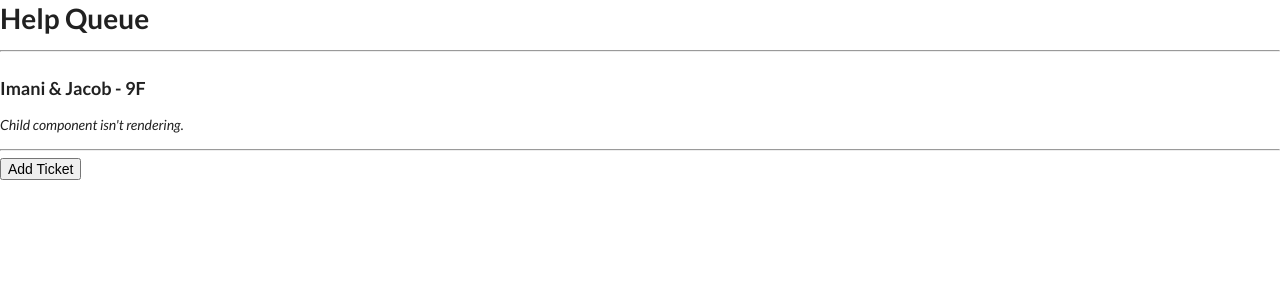
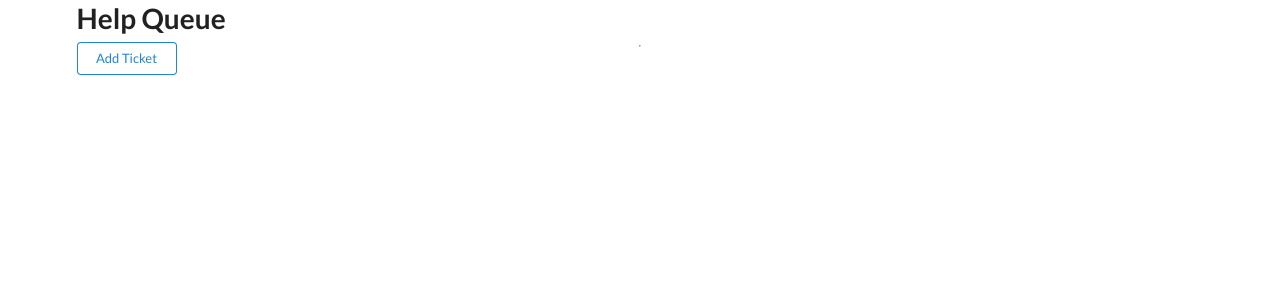
Before and after one commit to wrunion/help-queue-redux-refactor, a React (Create React App) app: page / in a window 1280 px wide. Shown: the top 300 px of the page. Built offline with nearby package versions, Linux system fonts and the light colour scheme.

Commit message:
Style Ticket component, refactor TicketControl for clarity.

```diff
--- a/src/App.css
+++ b/src/App.css
@@ -1,3 +1,10 @@
+.TicketList {
+  display: flex;
+  align-items: center;
+  justify-items: center;
+}
+
+
 .App {
   text-align: center;
 }
--- a/src/components/App.js
+++ b/src/components/App.js
@@ -4,7 +4,7 @@ import TicketControl from "./TicketControl";
 
 function App() {
   return (
-    <div className="App">
+    <div className="App ui container">
       <Header />
       <TicketControl />
     </div>
--- a/src/components/Ticket.js
+++ b/src/components/Ticket.js
@@ -1,12 +1,27 @@
 import React from "react";
 
 function Ticket(props) {
+  const { names, location, issue } = props;
   return (
-    <React.Fragment>
-      <h3>{props.names} - {props.location}</h3>
-      <p><em>{props.issue}</em></p>
-      <hr/>
-    </React.Fragment>
+    <div className="ui card">
+      <div className="content">
+        <div className="header">
+          {names}
+        </div>
+        <div className="meta">
+          {location}
+        </div>
+        <div className="description">
+          {issue}
+        </div>
+        <div class="extra content">
+          <div class="ui two buttons">
+          <div class="ui basic green button">Edit</div>
+          <div class="ui basic red button">Close Ticket</div>
+        </div>
+      </div>
+    </div>
+    </div>
   );
 }
 
--- a/src/components/TicketControl.js
+++ b/src/components/TicketControl.js
@@ -9,12 +9,6 @@ class TicketControl extends React.Component {
     this.state = {
       formVisible: false,
       masterTicketList: [
-        {
-          names: 'Imani & Jacob',
-          location: '9F',
-          issue: 'Child component isn\'t rendering.',
-          id: 3
-        }
       ],
       selectedTicket: null
     };
@@ -50,7 +44,7 @@ class TicketControl extends React.Component {
     return (
       <React.Fragment>
         {userView}
-        <button onClick={this.handleClick}>{buttonText}</button>
+        <button className="ui button basic blue small" onClick={this.handleClick}>{buttonText}</button>
       </React.Fragment>
     );
   }
--- a/src/components/TicketList.js
+++ b/src/components/TicketList.js
@@ -4,7 +4,7 @@ import PropTypes from "prop-types";
 
 function TicketList(props){
   return (
-    <React.Fragment>
+    <div className="ui cards TicketList">
       <hr/>
       {props.ticketList.map((ticket) =>
         <Ticket names={ticket.names}
@@ -12,7 +12,7 @@ function TicketList(props){
           issue={ticket.issue}
           key ={ticket.id} />
       )}
-    </React.Fragment>
+    </div>
   );
 }
 
```
